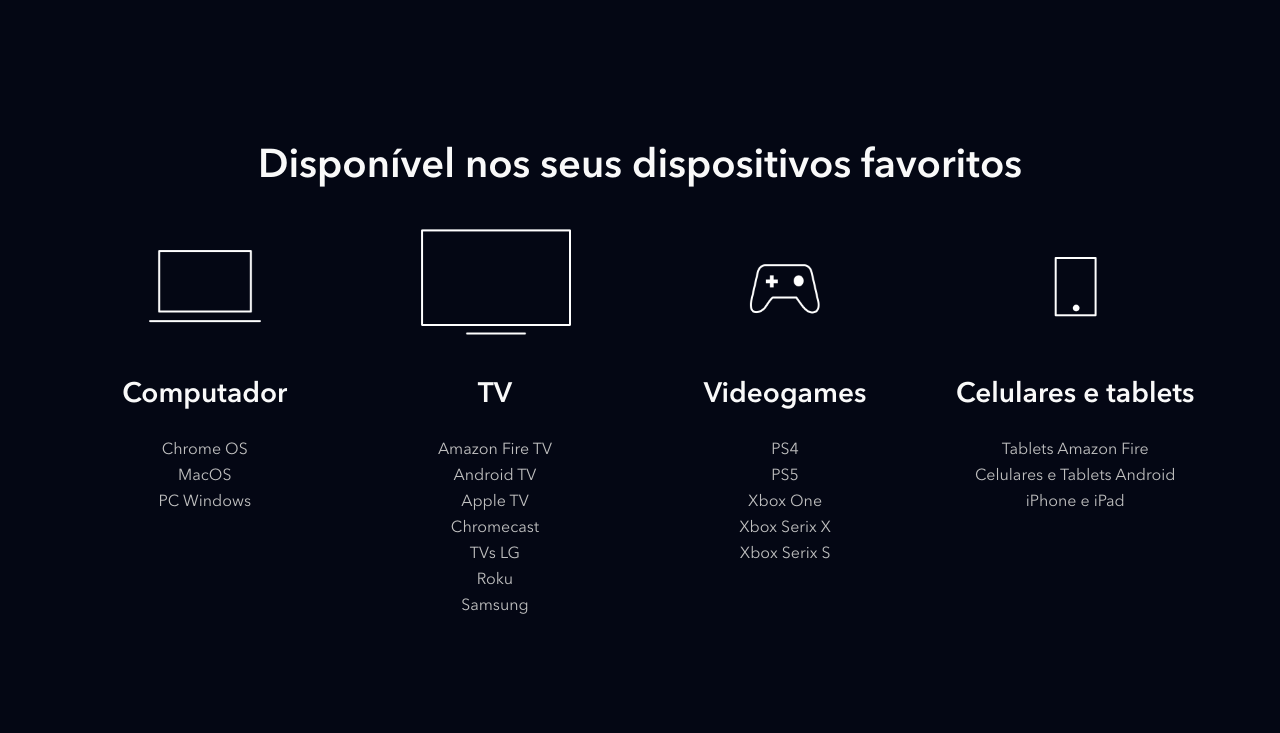
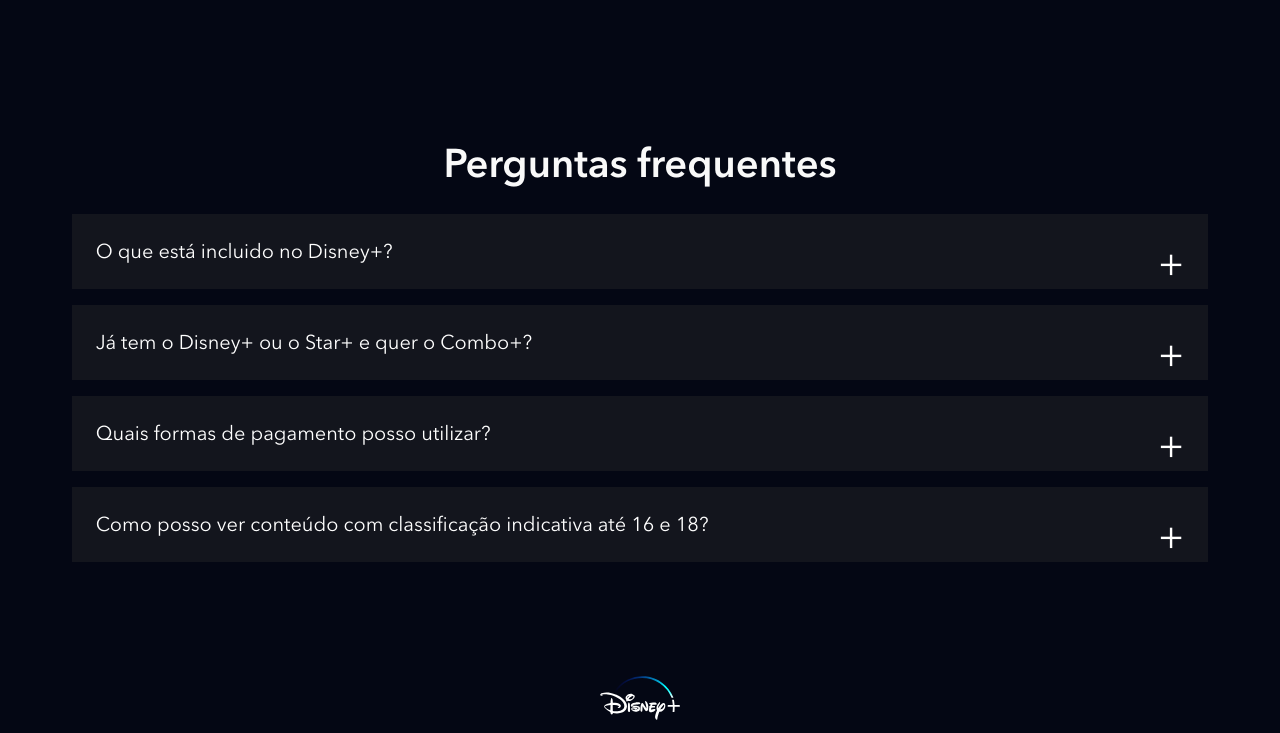
Before and after one commit to ManoelBarros22/clone_disneyplus, a website: page index.html in a window 1280 px wide. Shown: the part 3764-4497 px from the top of the page. Drawn offline with Linux system fonts and the light colour scheme; files whose address does not match are found by name.

Commit message:
seção devices

```diff
--- a/index.html
+++ b/index.html
@@ -190,56 +190,7 @@
             </div>
 
     </section>
-    <!--
-                    Seção DISPOSITIVOS
-                                                        -->
-    <section class="available-devices">
-        <h2 class="title">Disponível nos seus dispositivos favoritos</h2>
-        <ul class="available-devices__list">
-            <li class="available-devices__list__item">
-                <img src="./dist/images/dispositivos/computador.png" alt="Computador">
-                <h4 class="title--small">Computador</h4>
-                <ul class="text">
-                    <li>Chrome OS</li>
-                    <li>MacOS</li>
-                    <li>PC Windows</li>
-                </ul>
-            </li>
-            <li class="available-devices__list__item">
-                <img src="./dist/images/dispositivos/tv.png" alt="Tv">
-                <h4 class="title--small">TV</h4>
-                <ul class="text">
-                    <li>Amazon Fire TV</li>
-                    <li>Android TV</li>
-                    <li>Apple TV</li>
-                    <li>Chromecast</li>
-                    <li>TVs LG</li>
-                    <li>Roku</li>
-                    <li>Samsung</li>
-                </ul>
-            </li>
-            <li class="available-devices__list__item">
-                <img src="./dist/images/dispositivos/videogames.png" alt="Computador">
-                <h4 class="title--small">Videogames</h4>
-                <ul class="text">
-                    <li>PS4</li>
-                    <li>PS5</li>
-                    <li>Xbox One</li>
-                    <li>Xbox Serix X</li>
-                    <li>Xbox Serix S</li>
-                </ul>
-            </li>
-            <li class="available-devices__list__item">
-                <img src="./dist/images/dispositivos/celular.png" alt="Computador">
-                <h4 class="title--small">Celulares e tablets</h4>
-                <ul class="text">
-                    <li>Tablets Amazon Fire</li>
-                    <li>Celulares e Tablets Android</li>
-                    <li>iPhone e iPad</li>
-                </ul>
-            </li>
-        </ul>
-    </section>
+
     <!--
                         SEÇÃO FAQ
 
--- a/src/styles/available-devices.SCSS
+++ /dev/null
@@ -1,36 +0,0 @@
-.available-devices {
-    padding: 5.6vw;
-
-    h2 {
-        text-align: center;
-        margin-bottom: 24px;
-    }
-
-    &__list {
-        display: grid;
-        gap: 24px;
-        grid-template-columns: repeat(4, 1fr);
-
-        @media (max-width: 768px) {
-            grid-template-columns: 1fr 1fr;
-        }
-
-        &__item {
-            text-align: center;
-
-            h4 {
-                margin-top: 20px;
-                margin-bottom: 24px;
-            }
-
-            li {
-
-                list-style-type: none;
-            }
-
-            img {
-                max-width: 100%;
-            }
-        }
-    }
-}
--- a/src/styles/style.scss
+++ b/src/styles/style.scss
@@ -2,6 +2,7 @@
 @use 'hero';
 @use'shows';
 @use 'plans';
+
 @use '_faq';
 @use'_footer';
 @use 'header';
```
